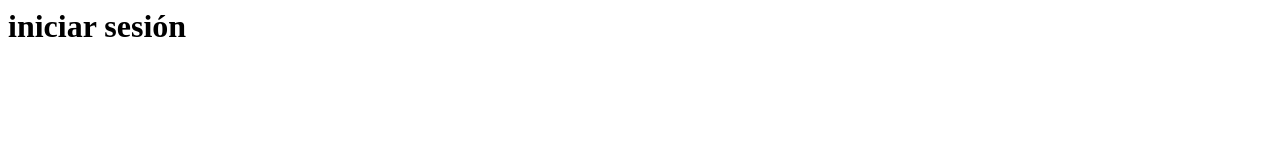
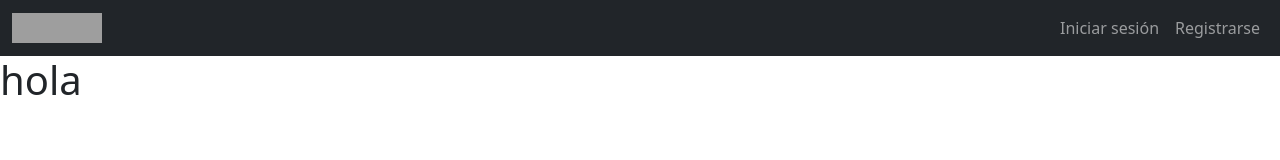
Before and after one commit to maraosc/ProgramacionWeb, a plain HTML site: page InicioSesion.html in a window 1280 px wide. Drawn offline with nearby package versions, Linux system fonts and the light colour scheme; grey boxes are pictures that could not be loaded.

Commit message:
Creacion Pestaña Inicio Sesion

```diff
--- a/InicioSesion.html
+++ b/InicioSesion.html
@@ -3,10 +3,38 @@
     <meta charset="UTF-8">
     <meta name="viewport" content="width=device-width, initial-scale=1.0">
     <title>StimHub | Inicio de Sesión</title>
+        <!-- Bootstrap -->
+        <link href="https://cdn.jsdelivr.net/npm/bootstrap@5.3.3/dist/css/bootstrap.min.css" rel="stylesheet" integrity="sha384-QWTKZyjpPEjISv5WaRU9OFeRpok6YctnYmDr5pNlyT2bRjXh0JMhjY6hW+ALEwIH" crossorigin="anonymous">
+        <!-- CSS -->
+         <link rel="stylesheet" href="css/.css">
+        <!-- Iconos -->
+        <link href="https://cdn.jsdelivr.net/npm/bootstrap-icons@1.10.5/font/bootstrap-icons.css" rel="stylesheet">
 </head>
 <body>
-    <h1>iniciar sesión</h1>
+        <!-- Barra navegación -->
+        <nav class="navbar navbar-expand-lg navbar-dark bg-dark">
+            <div class="container-fluid">
+              <a href="index.html">
+                <img src="/Imagenes/Estim-Hub.svg" alt="Logo" width="90" height="30">
+              </a>
+              <button class="navbar-toggler" type="button" data-bs-toggle="collapse" data-bs-target="#navbarNav" aria-controls="navbarNav" aria-expanded="false" aria-label="Toggle navigation">
+                <span class="navbar-toggler-icon"></span>
+              </button>
+              <div class="collapse navbar-collapse justify-content-end" id="navbarNav">
+                <ul class="navbar-nav">
+                  <li class="nav-item">
+                    <a class="nav-link" href="InicioSesion.html">Iniciar sesión</a>
+                  </li>
+                  <li class="nav-item">
+                    <a class="nav-link" href="registro.html">Registrarse</a>
+                  </li>
+                </ul>
+              </div>
+            </div>
+          </nav>
+          <h1>hola</h1>
 </body>
 
 
+
 </html>
```
